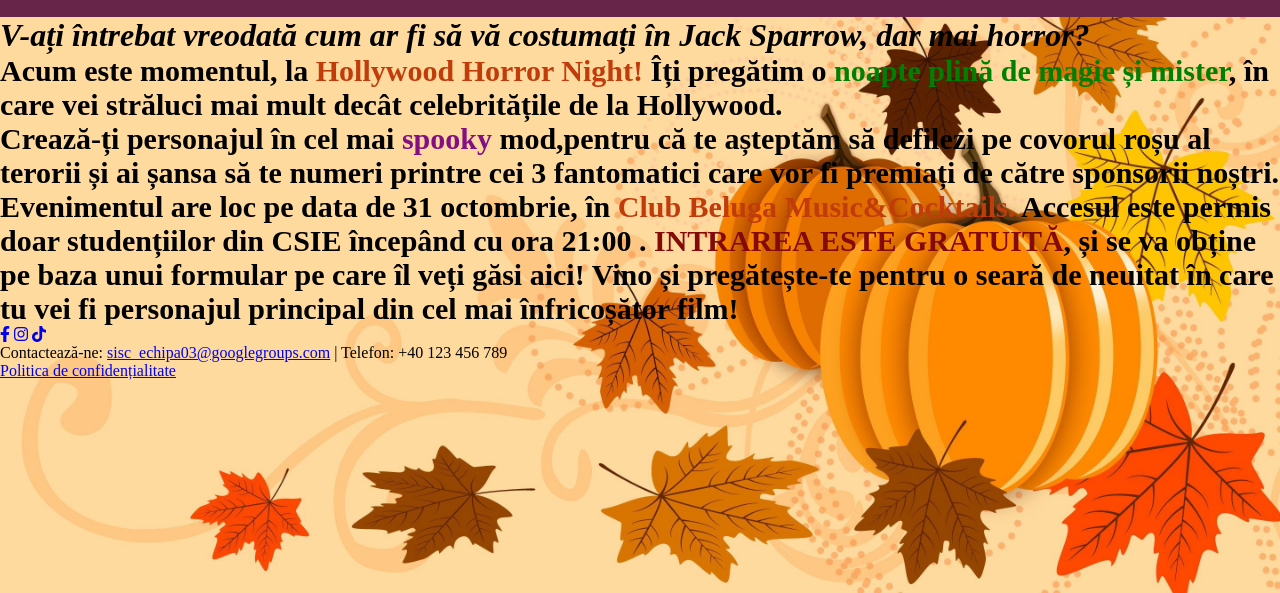
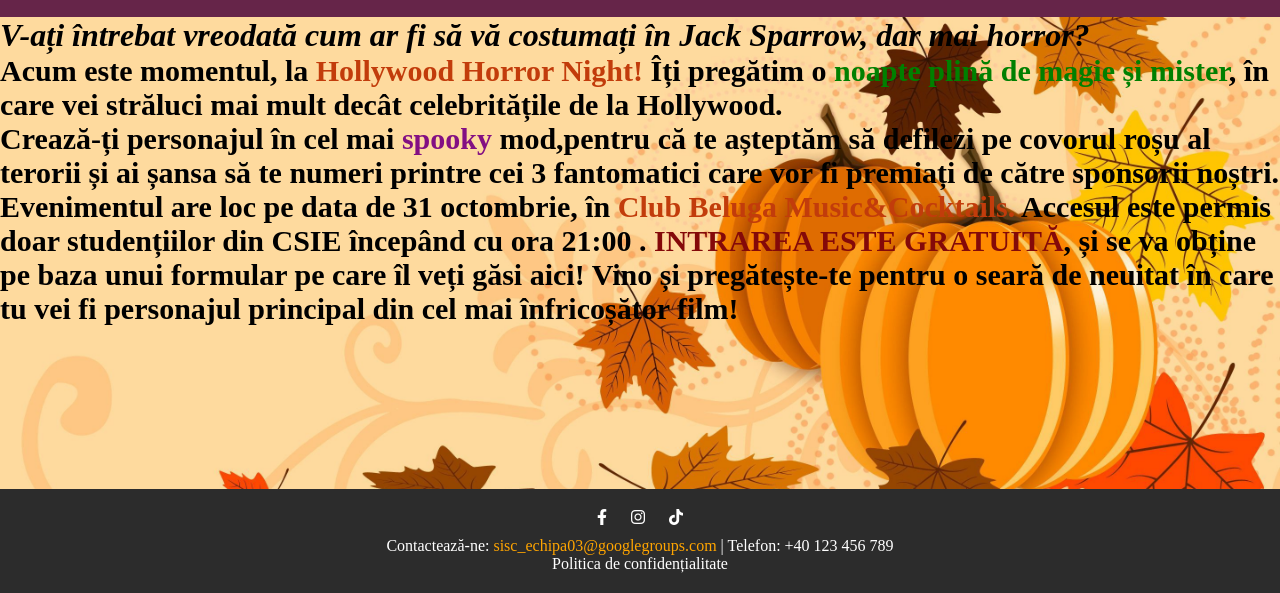
Before and after one commit to tgpetrica/website-halloween, a plain HTML site: page front-end/final/index.html in a window 1280 px wide. Shown: the part 207-800 px from the top of the page. Drawn offline with Linux system fonts and the light colour scheme.

Commit message:
Update styles.css
Am adaugat stilurile footerului

```diff
--- a/front-end/final/styles.css
+++ b/front-end/final/styles.css
@@ -1,3 +1,10 @@
+* {
+    margin: 0;
+    padding: 0;
+    box-sizing: border-box;
+}
+
+
 #main-heading {
     text-transform: uppercase;
     background-color: #451952;
@@ -105,3 +112,69 @@
 #registrationButton:hover {
     background-color: #f16821;
 }
+
+/*** Footer styles ***/
+
+html, body {
+    height: 100%;
+    margin: 0;
+}
+
+.page-container {
+    display: flex;
+    flex-direction: column;
+    min-height: 100vh;
+}
+
+.content-wrap {
+    flex: 1;
+}
+
+.footer {
+    max-width: 100%;
+    overflow-x: hidden;
+    background-color: #2c2c2c;
+    padding: 20px 0;
+    text-align: center;
+    color: #ffffff;
+}
+
+.footer .social-icons {
+    margin-bottom: 10px;
+}
+
+.footer .social-icons a {
+    margin: 0 10px;
+    color: #ffffff;
+    text-decoration: none;
+}
+
+.footer .contact {
+    margin-top: 10px;
+}
+
+.footer .privacy-policy a {
+    color: #ffffff;
+    text-decoration: none;
+}
+
+.privacy-policy:hover{
+    transition: transform 0.3s ease;
+    transform: scale(1.03);
+
+}
+
+.fab:hover {
+    color: rgb(255, 166, 0);
+    transition: transform 0.3s ease;
+    transform: scale(1.2);
+}
+
+#email{
+    text-decoration: none;
+    color: orange;
+}
+
+#email:hover{
+    text-decoration: underline;
+}
```
